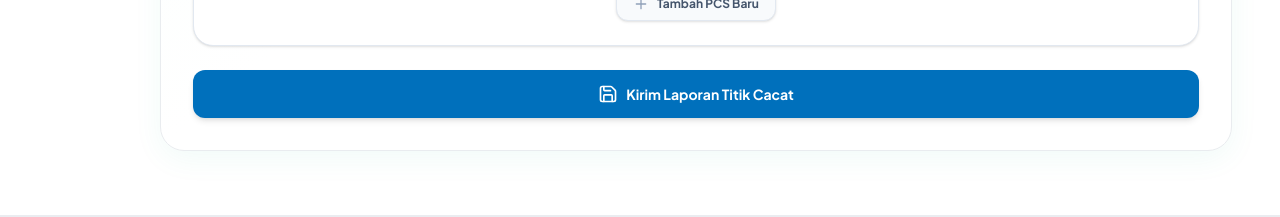
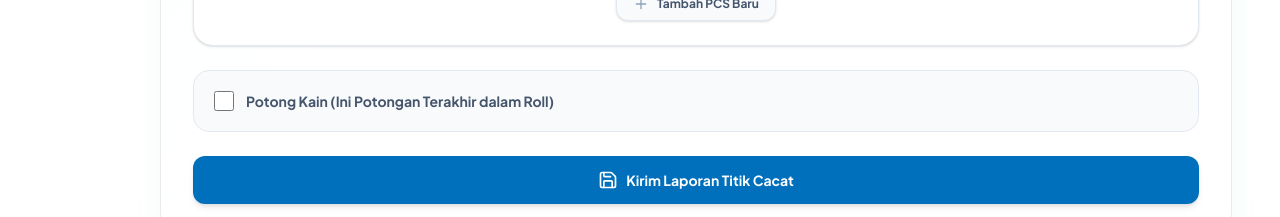
Before and after one commit to itdentelle/dji, a Next.js app: page /input-meter in a window 1280 px wide. Shown: the part 964-1181 px from the top of the page. Built offline with nearby package versions, Linux system fonts and the light colour scheme; no server answers; the database is empty.

Commit message:
Add Potong Kain logic to ContinuousForm to match EmployeeForm

```diff
--- a/components/forms/ContinuousForm.tsx
+++ b/components/forms/ContinuousForm.tsx
@@ -178,6 +178,7 @@ export default function ContinuousForm({ initialData, isEdit }: ContinuousFormPr
 
   // Pop-up Modal State
   const [isMeterModalOpen, setIsMeterModalOpen] = useState(false);
+  const [isLastRoll, setIsLastRoll] = useState(false);
 
   // States untuk upload foto
   const [isUploading, setIsUploading] = useState<{ before: boolean; after: boolean }>({ before: false, after: false });
@@ -563,8 +564,9 @@ export default function ContinuousForm({ initialData, isEdit }: ContinuousFormPr
           keteranganCacat: "",
         }]
       });
-        setIsHeaderModalOpen(true);
-      }
+      setIsLastRoll(false);
+      setIsHeaderModalOpen(true);
+    }
     };
 
   const handleCloseSuccess = () => {
@@ -613,6 +615,7 @@ export default function ContinuousForm({ initialData, isEdit }: ContinuousFormPr
       meterAkhir: "",
       hasilProduksiMeter: "",
     });
+    setIsLastRoll(false);
     setPreviews({ before: null, after: null });
   };
 
@@ -954,6 +957,45 @@ export default function ContinuousForm({ initialData, isEdit }: ContinuousFormPr
           </div>
         )}
 
+        {/* Potong Kain Toggle */}
+        <div className={`p-5 border rounded-2xl transition-all duration-300 mb-6 ${isLastRoll ? 'bg-emerald-50 border-emerald-300 shadow-sm' : 'bg-slate-50 border-slate-200'}`}>
+          <label className="flex items-center justify-between cursor-pointer select-none">
+            <div className="flex items-center gap-3">
+              <input
+                type="checkbox"
+                checked={isLastRoll}
+                onChange={(e) => {
+                  setIsLastRoll(e.target.checked);
+                  if (e.target.checked) {
+                    setValue("tanggalPotong", new Date().toISOString().split('T')[0]);
+                  } else {
+                    setValue("tanggalPotong", "");
+                  }
+                }}
+                className="w-5 h-5 rounded text-emerald-600 focus:ring-emerald-500 border-slate-300 cursor-pointer"
+              />
+              <div>
+                <h5 className={`text-sm font-bold ${isLastRoll ? 'text-emerald-700' : 'text-slate-600'}`}>
+                  Potong Kain (Ini Potongan Terakhir dalam Roll)
+                </h5>
+              </div>
+            </div>
+          </label>
+
+          {isLastRoll && (
+            <div className="mt-4 pt-4 border-t border-emerald-200/60 animate-fadeIn">
+              <div className="flex flex-col gap-1">
+                <label className="text-[10px] font-bold text-emerald-600 uppercase">Tanggal Potong</label>
+                <input
+                  type="date"
+                  {...register("tanggalPotong")}
+                  className="h-10 px-3 rounded-lg bg-white border border-emerald-200 text-sm font-semibold focus:border-emerald-400 focus:ring-1 focus:ring-emerald-400 outline-none shadow-sm"
+                />
+              </div>
+            </div>
+          )}
+        </div>
+
         {/* Kirim Button */}
         <button
           type="button"
```
